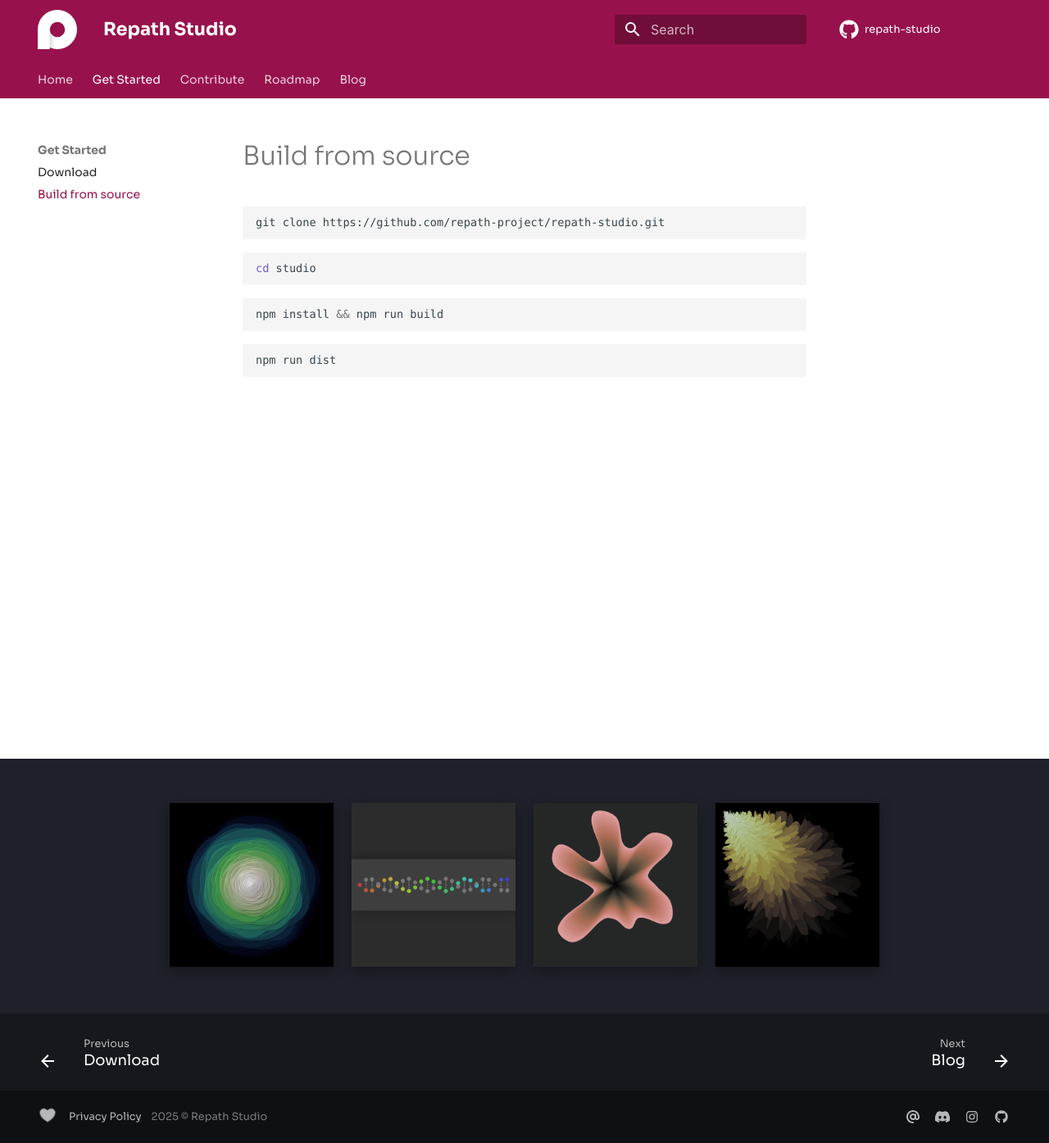
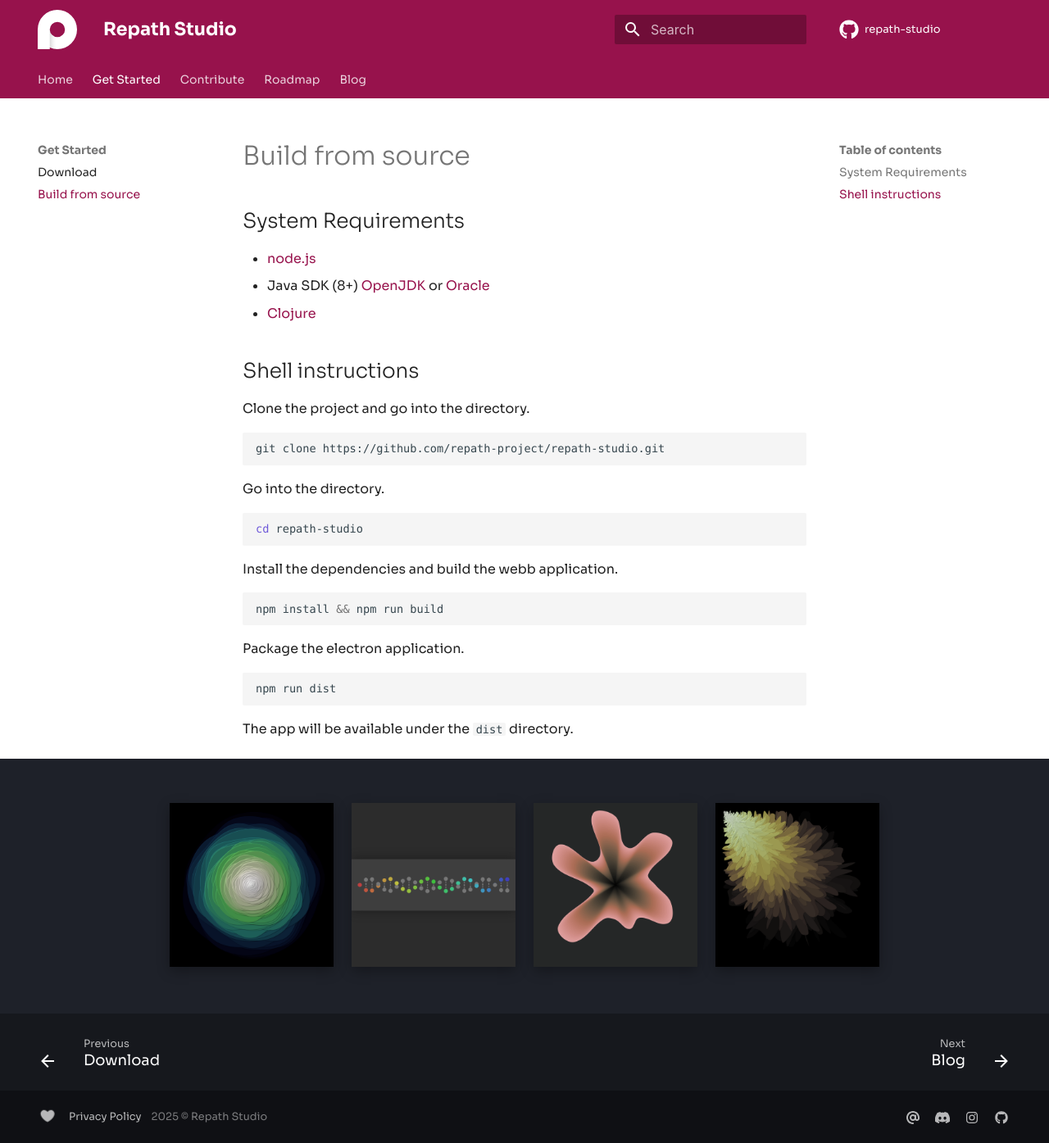
Before and after one commit to repath-project/repath-website, an MkDocs documentation site: the page built from docs/get-started/build-from-source.md, in a window 1280 px wide and 1395 px high. Shown: the whole window at 82% size. Built offline with MkDocs 1.6.1 and Material for MkDocs 9.7.7, drawn with Linux system fonts in a browser that asks for light colours; comment, search, counter and statistics services are not loaded.

Commit message:
update build page

````diff
--- a/docs/get-started/build-from-source.md
+++ b/docs/get-started/build-from-source.md
@@ -1,15 +1,37 @@
 # Build from source
 
+## System Requirements
+
+- [node.js](https://nodejs.org/)
+- Java SDK (8+) [OpenJDK](https://openjdk.org/) or
+  [Oracle](https://www.oracle.com/java/technologies/downloads/)
+- [Clojure](https://clojure.org/guides/install_clojure)
+
+
+## Shell instructions
+
+Clone the project and go into the directory.
 
 ```bash
 git clone https://github.com/repath-project/repath-studio.git
 ```
+
+Go into the directory.
+
 ```bash
-cd studio
+cd repath-studio
 ```
+
+Install the dependencies and build the webb application.
+
 ```bash
 npm install && npm run build
 ```
+
+Package the electron application.
+
 ```bash
 npm run dist
 ```
+
+The app will be available under the `dist` directory.
````
